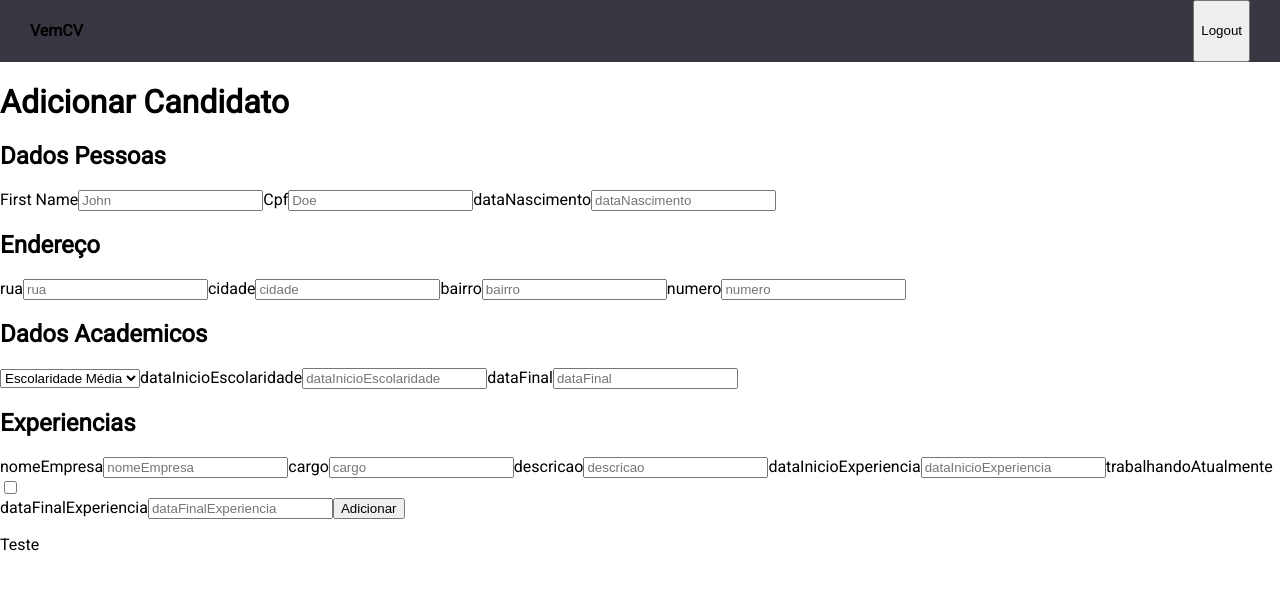
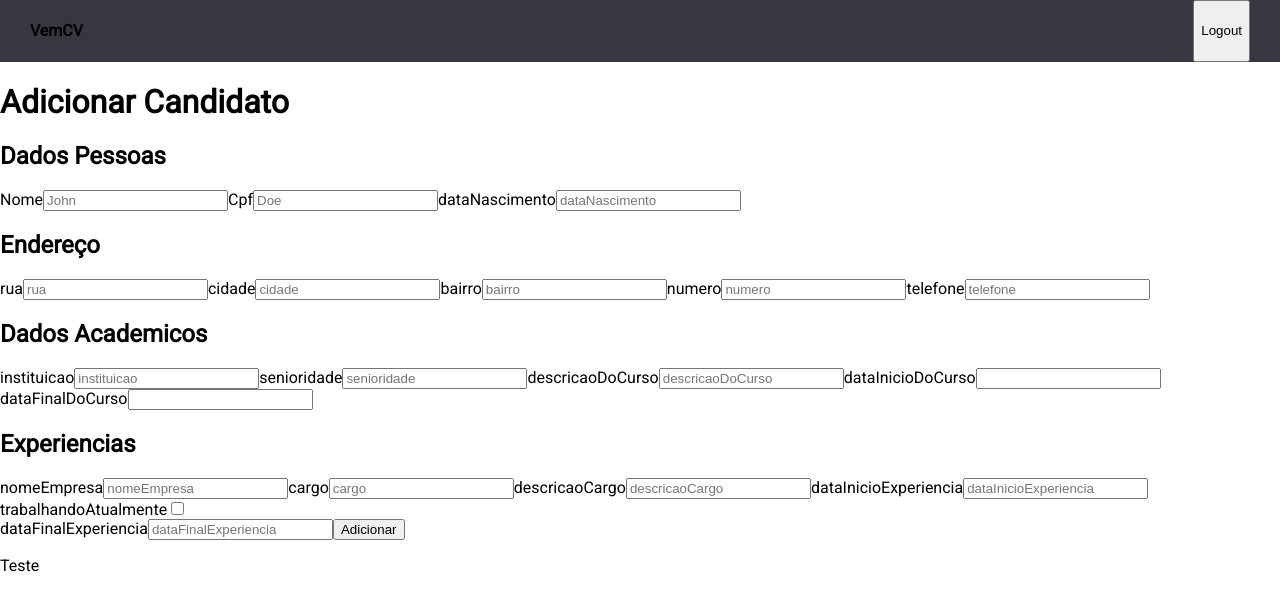
Before and after one commit to PauloFra/projeto-final-VemSer, a React (Create React App) app in the folder projeto-final-vemser/: page /form-curriculo in a window 1280 px wide. Shown: the top 610 px of the page. Built offline with nearby package versions, Linux system fonts and the light colour scheme; sample sign-in values are in the browser's storage.

Commit message:
Feat:Refec form

```diff
--- a/projeto-final-vemser/src/candidato.json
+++ b/projeto-final-vemser/src/candidato.json
@@ -18,7 +18,9 @@
                 "cargo":"string",
                 "descricaoCargo":"string",
                 "dataInicioExperiencia":"string",
-                "trabalhandoAtualmente":false
+                "trabalhandoAtualmente":false,
+                "dataFinalExperiencia":"string"
+
                 }
         ]
 }
--- a/projeto-final-vemser/src/pages/curriculos/FormCurriculo.tsx
+++ b/projeto-final-vemser/src/pages/curriculos/FormCurriculo.tsx
@@ -10,7 +10,7 @@ import * as Yup from 'yup';
 import * as C from "../../pages/login/Login.styles";
 
 import Loading from '../../components/loading/Loading';
-import { prepareDataToInsert } from '../../utils';
+
 function FormCurriculo() {
   const {idCandidato} = useParams()
   console.log(idCandidato);
@@ -18,14 +18,14 @@ function FormCurriculo() {
   const [candidatoForUpdate , setCandidatoForUpdate] = useState()
 
   function postCandidato(values:Values){
-   const newValues = prepareDataToInsert(values);
-   console.log(newValues);
+
+   console.log(values);
 
   }
 
   async function updateCandidato(values:Values) {
-    const newValues = prepareDataToInsert(values);
-    console.log(newValues);
+
+    console.log(values);
   }
 
 const SingupSchema = Yup.object().shape({
@@ -45,41 +45,47 @@ const SingupSchema = Yup.object().shape({
       <Formik
         initialValues={
           idCandidato?{
-          nome: '',
-          cpf: '',
-          dataNascimento: '',
-          rua:"",
-          cidade:"",
-          bairro:"",
-          numero:"",
-          escolaridade:"",
-          dataInicioEscolaridade:"",
-          dataFinal:"",
-          nomeEmpresa:"",
-          cargo:"",
-          descricao:"",
-          dataInicioExperiencia:"",
+          nome:'',
+          cpf:'',
+          dataNascimento:'',
+          rua:'',
+          cidade:'',
+          bairro:'',
+          telefone:'',
+          numero:'',
+          instituicao:'',
+          senioridade:'',
+          descricaoDoCurso:'',
+          dataInicioDoCurso:'',
+          dataFinalDoCurso:'',
+          nomeEmpresa:'',
+          cargo:'',
+          descricaoCargo:'',
+          dataInicioExperiencia:'',
           trabalhandoAtualmente:false,
-          dataFinalExperiencia:""
+          dataFinalExperiencia:''
 
         }
         :{
-        nome: '',
-        cpf: '',
-        dataNascimento: '',
-        rua:"",
-        cidade:"",
-        bairro:"",
-        numero:"",
-        escolaridade:"",
-        dataInicioEscolaridade:"",
-        dataFinal:"",
-        nomeEmpresa:"",
-        cargo:"",
-        descricao:"",
-        dataInicioExperiencia:"",
-        trabalhandoAtualmente:false,
-        dataFinalExperiencia:""
+          nome:'',
+          cpf:'',
+          dataNascimento:'',
+          rua:'',
+          cidade:'',
+          bairro:'',
+          telefone:'',
+          numero:'',
+          instituicao:'',
+          senioridade:'',
+          descricaoDoCurso:'',
+          dataInicioDoCurso:'',
+          dataFinalDoCurso:'',
+          nomeEmpresa:'',
+          cargo:'',
+          descricaoCargo:'',
+          dataInicioExperiencia:'',
+          trabalhandoAtualmente:false,
+          dataFinalExperiencia:''
         }
       }
         validationSchema={SingupSchema}
@@ -93,7 +99,7 @@ const SingupSchema = Yup.object().shape({
           {({ errors, touched }) =>(
         <Form>
           <h2>Dados Pessoas</h2>
-          <label htmlFor="nome">First Name</label>
+          <label htmlFor="nome">Nome</label>
           <Field
           id="nome"
           name="nome"
@@ -151,33 +157,95 @@ const SingupSchema = Yup.object().shape({
             name="numero"
             placeholder="numero"
           />
+          <label htmlFor="telefone">telefone</label>
+          <Field
+            id="telefone"
+            name="telefone"
+            placeholder="telefone"
+          />
           <h2>Dados Academicos</h2>
 
-          <Field as="select"  name="escolaridade">
-              <Option list={escolaridadeOpt} />
-          </Field>
+          <label htmlFor="instituicao">instituicao</label>
+          <Field
+            id="instituicao"
+            name="instituicao"
+            placeholder="instituicao"
+          />
 
-          <label htmlFor="dataInicioEscolaridade">dataInicioEscolaridade</label>
+          <label htmlFor="senioridade">senioridade</label>
           <Field
-            id="dataInicioEscolaridade"
-            name="dataInicioEscolaridade"
-            placeholder="dataInicioEscolaridade"
+            id="senioridade"
+            name="senioridade"
+            placeholder="senioridade"
+          />
+          <label htmlFor="descricaoDoCurso">descricaoDoCurso</label>
+          <Field
+            id="descricaoDoCurso"
+            name="descricaoDoCurso"
+            placeholder="descricaoDoCurso"
+          />
+
+          <label htmlFor="dataInicioDoCurso">dataInicioDoCurso</label>
+          <Field
+            id="dataInicioDoCurso"
+            name="dataInicioDoCurso"
             as={InputMask}
             mask="99/99/9999"
           />
 
-          <label htmlFor="dataFinal">dataFinal</label>
+          <label htmlFor="dataFinalDoCurso">dataFinalDoCurso</label>
           <Field
-            id="dataFinal"
-            name="dataFinal"
-            placeholder="dataFinal"
+            id="dataFinalDoCurso"
+            name="dataFinalDoCurso"
             as={InputMask}
             mask="99/99/9999"
           />
+
           <h2>Experiencias</h2>
-          <Experiencias />
-          {/* <button onClick={()=> createExperience() }>+</button>
-       */}
+
+          <label htmlFor="nomeEmpresa">nomeEmpresa</label>
+          <Field
+            id="nomeEmpresa"
+            name="nomeEmpresa"
+            placeholder="nomeEmpresa"
+          />
+           <label htmlFor="cargo">cargo</label>
+          <Field
+            id="cargo"
+            name="cargo"
+            placeholder="cargo"
+          />
+           <label htmlFor="descricaoCargo">descricaoCargo</label>
+          <Field
+            id="descricaoCargo"
+            name="descricaoCargo"
+            placeholder="descricaoCargo"
+          />
+           <label htmlFor="dataInicioExperiencia">dataInicioExperiencia</label>
+          <Field
+            id="dataInicioExperiencia"
+            name="dataInicioExperiencia"
+            placeholder="dataInicioExperiencia"
+            as={InputMask}
+            mask="99/99/9999"
+          />
+           <label htmlFor="trabalhandoAtualmente">trabalhandoAtualmente</label>
+          <Field
+            id="trabalhandoAtualmente"
+            name="trabalhandoAtualmente"
+            placeholder="trabalhandoAtualmente"
+            type="checkbox"
+          />
+          <br />
+           <label htmlFor="dataFinalExperiencia">dataFinalExperiencia</label>
+          <Field
+            id="dataFinalExperiencia"
+            name="dataFinalExperiencia"
+            placeholder="dataFinalExperiencia"
+            as={InputMask}
+            mask="99/99/9999"
+          />
+
         {idCandidato?<button type="submit">Atualizar</button>:<button type="submit">Adicionar</button>}
 
         </Form>
--- a/projeto-final-vemser/src/utils.tsx
+++ b/projeto-final-vemser/src/utils.tsx
@@ -1,32 +1,4 @@
 import { Values } from "./model/CandidatoDTO"
-export function prepareDataToInsert(values:Values){
-    const valuesToPost = {
-        nome:values.nome,
-        dadosPessoais:{
-        cpf:values.cpf,
-        dataNascimento:values.dataNascimento
-        },
-        endereço:{
-            rua:values.rua,
-            cidade:values.cidade,
-            bairro:values.bairro,
-            numero:values.numero
-        },
-        dadosEscolares :{
-        escolaridade:values.escolaridade,
-        dataInicioEscolaridade:values.dataInicioEscolaridade,
-        dataFinal:values.dataFinal
-        },
-        Experiências:[
-                    {
-                    nomeEmpresa:values.nomeEmpresa,
-                    cargo:values.cargo,
-                    descricao:values.descricao,
-                    dataInicioExperiencia:values.dataInicioExperiencia,
-                    trabalhandoAtualmente:values.trabalhandoAtualmente,
-                    dataFinalExperiencia:values.dataFinalExperiencia
-                    }
-                ]
-            }
-    return valuesToPost
+export function defaultFunc(){
+
 }
```
Also changed, not shown: projeto-final-vemser/src/model/CandidatoDTO.tsx (+11 -8 lines).
